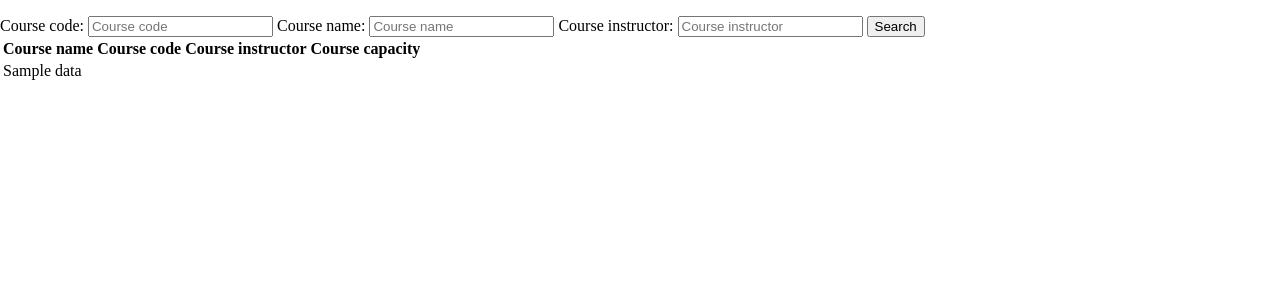
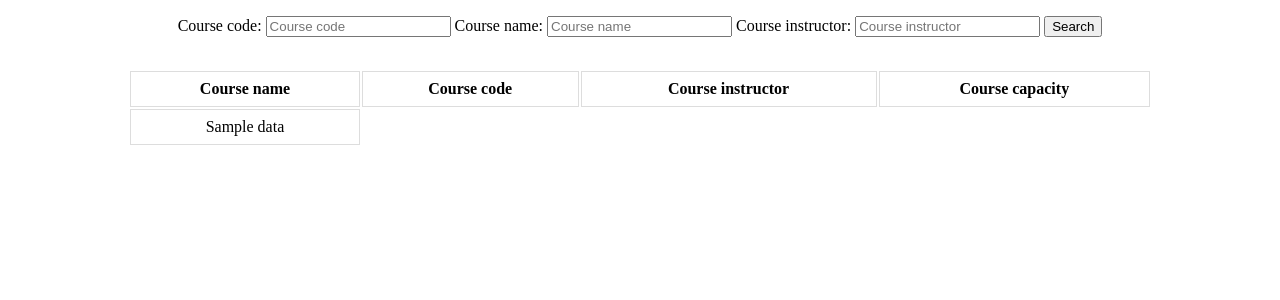
Before and after one commit to jaafari-R/course-registration-system, a Flask app: template templates/courses.html in a window 1280 px wide. Shown: the part 51-351 px from the top of the page. Run offline with Flask 3, Linux system fonts and the light colour scheme; the template is opened without the code that fills it: most values are stand-ins (such as "Sample title", 1, 10 or a date in 2020).

Commit message:
Added CSS to table views

```diff
--- a/static/css/layout.css
+++ b/static/css/layout.css
@@ -33,3 +33,7 @@ nav a {
 nav a:hover {
     color: red;
 }
+
+.content {
+    text-align: center;
+}
--- /dev/null
+++ b/static/css/table.css
@@ -0,0 +1,12 @@
+table {
+    padding-inline: 10%;
+    margin-left: auto;
+    margin-right: auto;
+    margin-top: 2em;
+    width: 100%;
+}
+
+table td, table th{
+    border: 1px solid #ddd;
+    padding: 8px;
+}
--- a/templates/courses.html
+++ b/templates/courses.html
@@ -1,6 +1,8 @@
 {% extends "layout.html" %}
 
 {% block content %}
+    <link rel="stylesheet" type="text/css" href="{{ url_for('static', filename='css/table.css') }}">
+
     <form action="" method="GET">
         <label for="course_code">Course code:</label>
         <input type="number" name="course_code" id="course_code" placeholder="Course code">
--- a/templates/layout.html
+++ b/templates/layout.html
@@ -20,7 +20,9 @@
         </div>
     </nav>
     <div id="content">
+        <div class="content">
         {% block content %}{% endblock %}
+        </div>
     </div>
 </body>
 </html>
```
